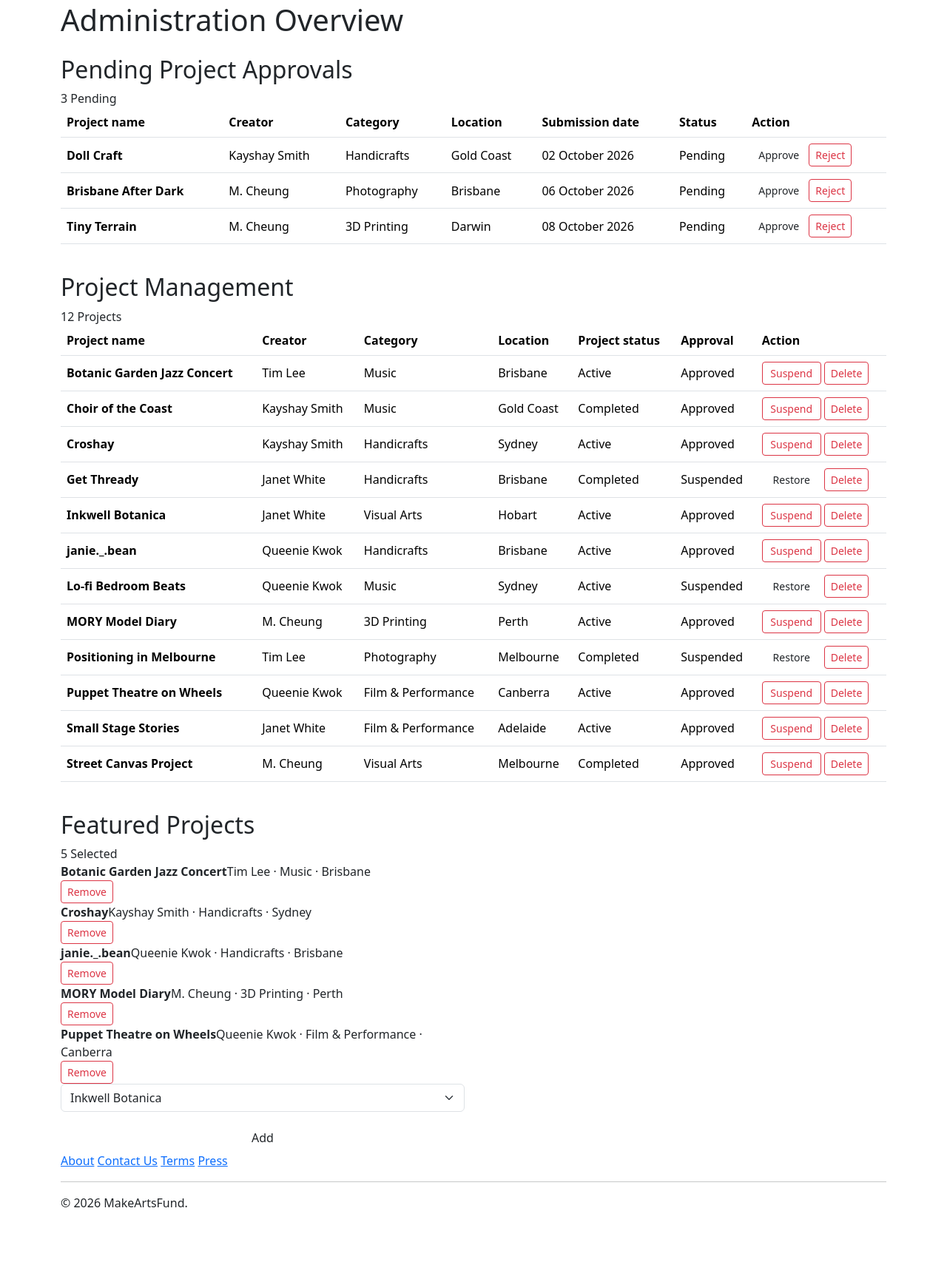
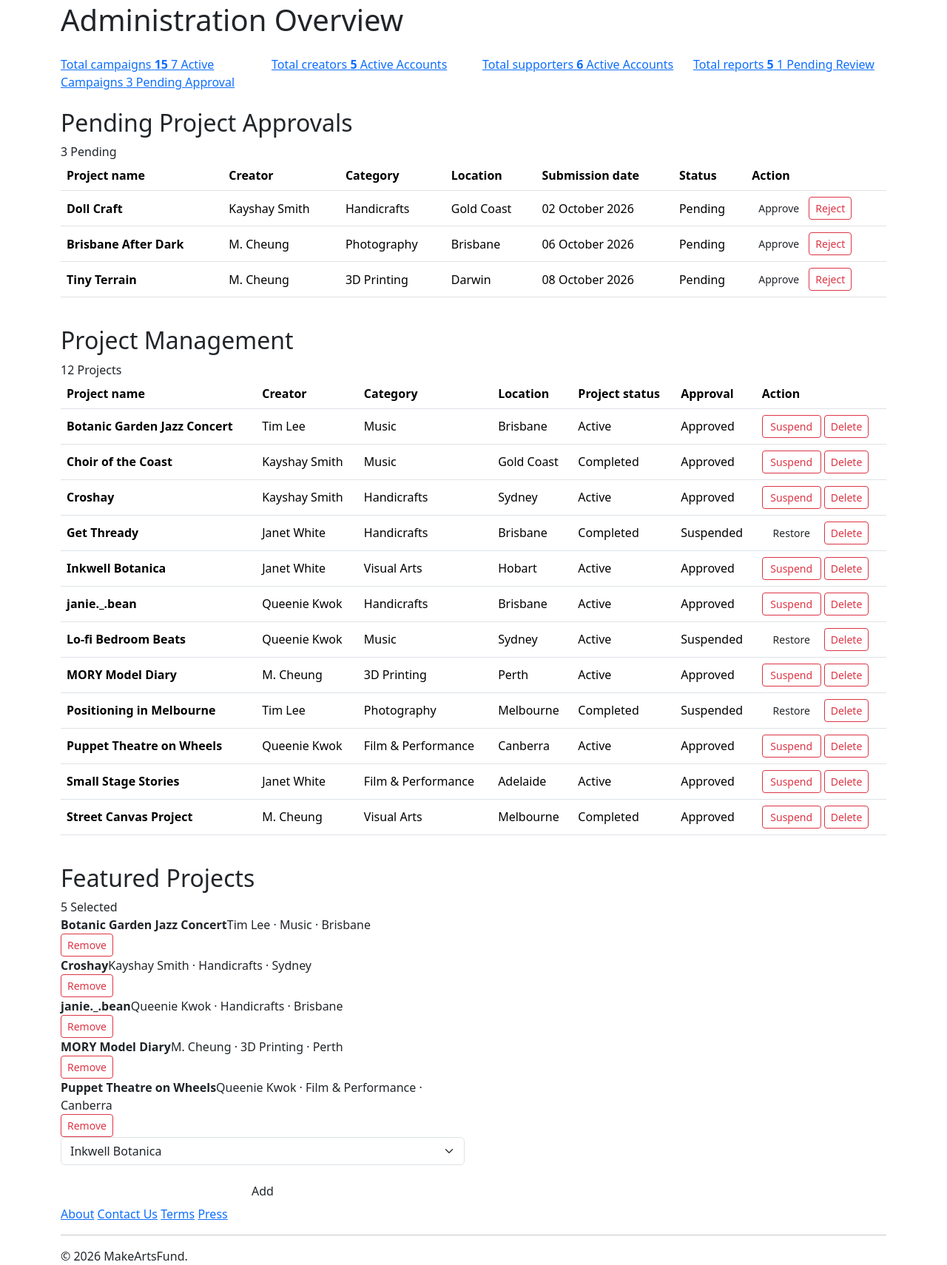
Before and after one commit to 2-ujin/IFN582_grp_assignment, a Flask app: page /admin in a window 1280 px wide. Shown: the part 113-1823 px from the top of the page at 74% size. Before the commit the page ends 1745 px from the top, so only its background shows below. Run offline with Flask 3, Linux system fonts and the light colour scheme; data comes from the database, SQL or seed files in the repository.

Commit message:
Part 5: add admin overview statistic cards

```diff
--- a/project/models.py
+++ b/project/models.py
@@ -147,6 +147,58 @@ class Image:
 # ----- Part 5. Admin Dashboard -----
 from . import database
 
+def get_campaign_stats():
+    # Display the total number of campaigns including active and pending
+    cursor = database.connection.cursor()
+    cursor.execute("""
+        SELECT  COUNT(*) AS totalCampaigns,
+                SUM(project.approvalStatus = 'Approved' AND project.projectStatus = 'Active') AS activeCampaigns,
+                SUM(project.approvalStatus = 'Pending') AS pendingCampaigns
+        FROM project
+        WHERE project.approvalStatus <> 'Deleted'
+    """)
+    campaign_stats = cursor.fetchone()
+    cursor.close()
+    return campaign_stats
+
+def get_creator_count():
+    # Display the total number of active creators
+    cursor = database.connection.cursor()
+    cursor.execute("""
+        SELECT  COUNT(*) AS activeCreators
+        FROM artist
+        JOIN user ON user.userId = artist.userId
+        WHERE user.accountStatus = 'Active'
+    """)
+    creator_count = cursor.fetchone()
+    cursor.close()
+    return creator_count
+
+def get_supporter_count():
+    # Display the total number of active supporters
+    cursor = database.connection.cursor()
+    cursor.execute("""
+        SELECT  COUNT(*) AS activeSupporters
+        FROM supporter
+        JOIN user ON user.userId = supporter.userId
+        WHERE user.accountStatus = 'Active'
+    """)
+    supporter_count = cursor.fetchone()
+    cursor.close()
+    return supporter_count
+
+def get_report_stats():
+    # Display the total number of reports including pending
+    cursor = database.connection.cursor()
+    cursor.execute("""
+        SELECT  COUNT(*) AS totalReports,
+                SUM(report.status = 'Pending') AS pendingReports
+        FROM report
+    """)
+    report_stats = cursor.fetchone()
+    cursor.close()
+    return report_stats
+
 def get_pending_projects():
     # Projects waiting for admin to approve or reject
 
@@ -157,7 +209,7 @@ def get_pending_projects():
                 CONCAT(user.firstname, ' ', user.surname) AS creatorName,
                 category.categoryName,
                 project.location,
-                project.updateDt AS submittedDate  -- submitted date 추가할 수 있는지 Part 1과 확인 필요
+                project.updateDt AS submittedDate
         FROM project
         JOIN user ON user.userId = project.creatorId
         JOIN category ON category.categoryId = project.categoryId
--- a/project/templates/admin_dashboard.html
+++ b/project/templates/admin_dashboard.html
@@ -61,8 +61,48 @@
             <h1 id="overview-heading">Administration Overview</h1>
           </div>
 
-          {# TODO: statistic cards (total campaigns, creators, supporters, reports) #}
+          <div class="row g-4">
+            <div class="col-sm-6 col-xl-3">
+              <a class="admin-stat-link" href="#pending-approvals">
+                <article class="admin-stat-card">
+                  <span class="admin-stat-label">Total campaigns</span>
+                  <strong class="admin-stat-value">{{ campaign_stats.totalCampaigns }}</strong>
+                  <span class="admin-stat-note">{{ campaign_stats.activeCampaigns }} Active Campaigns</span>
+                  <span class="admin-stat-note">{{ campaign_stats.pendingCampaigns }} Pending Approval</span>
+                </article>
+              </a>
+            </div>
 
+            <div class="col-sm-6 col-xl-3">
+              <a class="admin-stat-link" href="#user-management">
+                <article class="admin-stat-card">
+                  <span class="admin-stat-label">Total creators</span>
+                  <strong class="admin-stat-value">{{ creator_count.activeCreators }}</strong>
+                  <span class="admin-stat-note">Active Accounts</span>
+                </article>
+              </a>
+            </div>
+
+            <div class="col-sm-6 col-xl-3">
+              <a class="admin-stat-link" href="#user-management">
+                <article class="admin-stat-card">
+                  <span class="admin-stat-label">Total supporters</span>
+                  <strong class="admin-stat-value">{{ supporter_count.activeSupporters }}</strong>
+                  <span class="admin-stat-note">Active Accounts</span>
+                </article>
+              </a>
+            </div>
+
+            <div class="col-sm-6 col-xl-3">
+              <a class="admin-stat-link" href="#reported-content">
+                <article class="admin-stat-card">
+                  <span class="admin-stat-label">Total reports</span>
+                  <strong class="admin-stat-value">{{ report_stats.totalReports }}</strong>
+                  <span class="admin-stat-note">{{ report_stats.pendingReports }} Pending Review</span>
+                </article>
+              </a>
+            </div>
+          </div>
         </section>
 
         <!-- Pending Project Approvals -->
--- a/project/views.py
+++ b/project/views.py
@@ -26,10 +26,12 @@ def index():
 
 # ----- Part 5. Admin Dashboard -----
 from flask import render_template, redirect, url_for, flash
-from .models import (get_pending_projects, review_project_approval,
+from .models import (get_campaign_stats, get_creator_count, get_supporter_count, get_report_stats,
+                     get_pending_projects, review_project_approval,
                      get_reviewed_projects, change_project_status, soft_delete_project,
                      get_featured_projects, get_feature_candidates,
                      add_to_featured, remove_from_featured)
+
 from .forms import AdminActionForm, FeatureProjectForm
 
 def create_feature_form():
@@ -44,12 +46,20 @@ def create_feature_form():
 # TODO: add login function for admin
 @main.route('/admin')
 def admin_dashboard():
+    campaign_stats = get_campaign_stats()
+    creator_count = get_creator_count()
+    supporter_count = get_supporter_count()
+    report_stats = get_report_stats()
     pending_projects = get_pending_projects()
     reviewed_projects = get_reviewed_projects()
     fetured_projects = get_featured_projects()
     form = AdminActionForm()
     feature_form = create_feature_form()
     return render_template('admin_dashboard.html',
+                           campaign_stats = campaign_stats,
+                           creator_count = creator_count,
+                           supporter_count = supporter_count,
+                           report_stats = report_stats,
                            pending_projects = pending_projects,
                            reviewed_projects = reviewed_projects,
                            featured_projects = fetured_projects,
```
